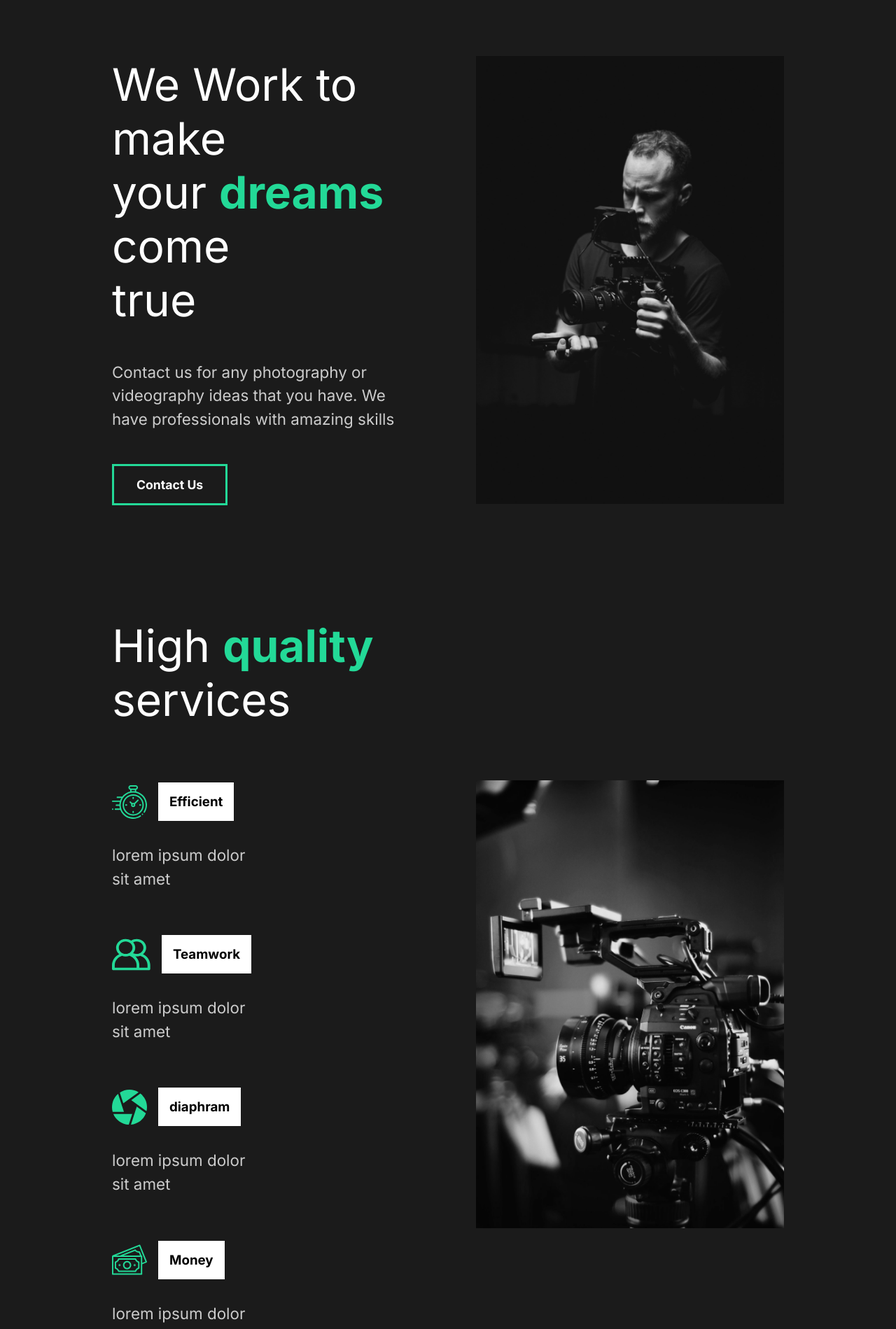
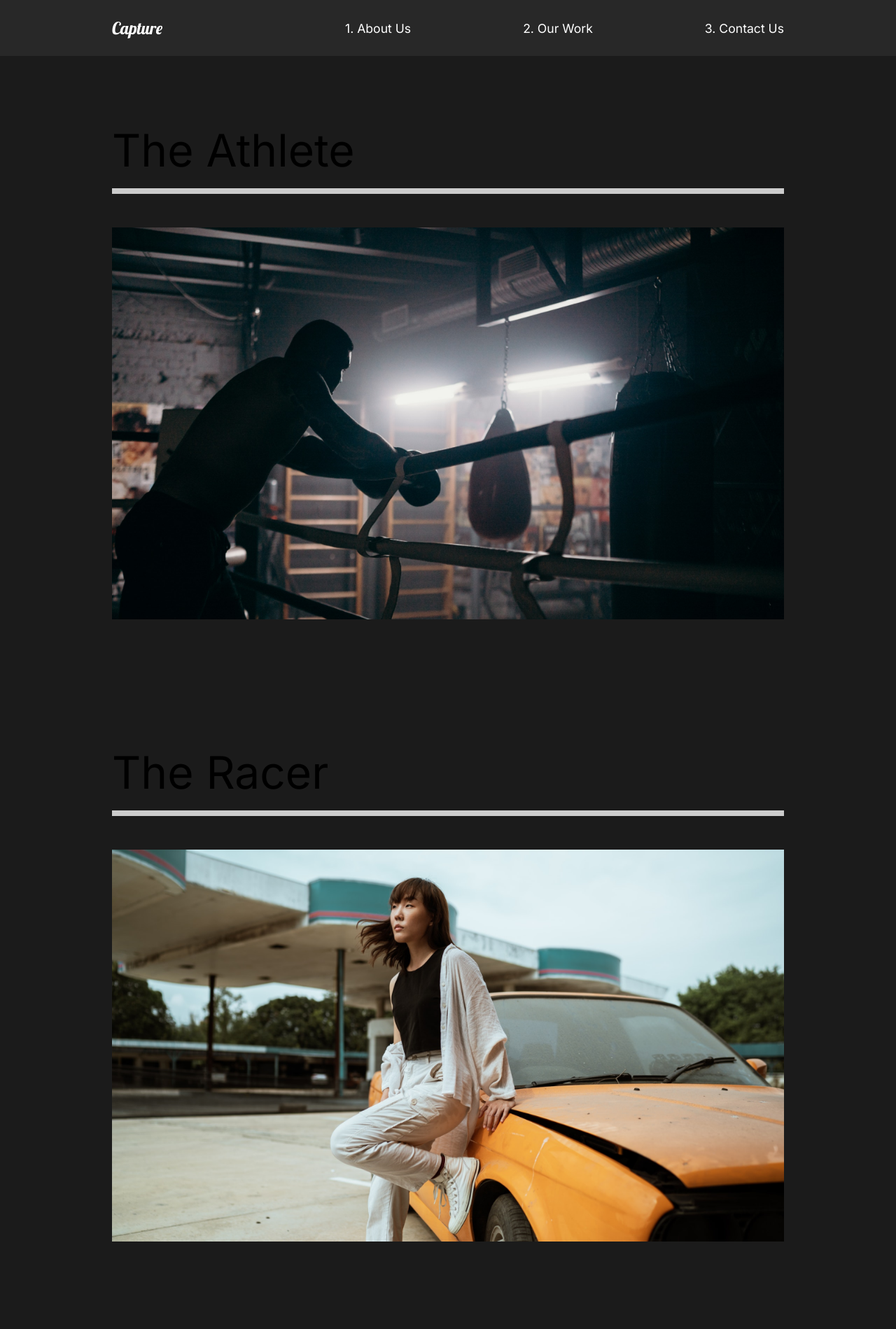
Before and after one commit to Cybertoge/Capture-React, a React (Create React App) app in the folder captureReact/capture/: page /work in a window 1280 px wide. Shown: the top 1899 px of the page at 70% size. Built offline with nearby package versions, Linux system fonts and the light colour scheme.

Commit message:
FramerMotion

```diff
--- a/captureReact/capture/src/App.js
+++ b/captureReact/capture/src/App.js
@@ -1,12 +1,31 @@
 import React from "react";
 import GlobalStyle from "./components/GlobalStyled";
 import AboutUs from "./Pages/AboutUs";
+import Nav from "./components/Nav";
+import ContactUs from "./Pages/ContactUs";
+import OurWork from "./Pages/OurWork";
+import { Switch, Route } from "react-router-dom";
+import MovieDetail from "./Pages/MovieDetails";
 
 function App() {
   return (
     <div className="App">
-      <GlobalStyle></GlobalStyle>
-      <AboutUs></AboutUs>
+      <GlobalStyle />
+      <Nav />
+      <Switch>
+        <Route path="/" exact>
+          <AboutUs />
+        </Route>
+        <Route path="/work" exact>
+          <OurWork />
+        </Route>
+        <Route path="/work/:id">
+          <MovieDetail />
+        </Route>
+        <Route path="/contact">
+          <ContactUs />
+        </Route>
+      </Switch>
     </div>
   );
 }
--- /dev/null
+++ b/captureReact/capture/src/Pages/ContactUs.js
@@ -0,0 +1,11 @@
+import React from "react";
+
+const ContactUs = () => {
+  return (
+    <div>
+      <h1>Contact Us</h1>
+    </div>
+  );
+};
+
+export default ContactUs;
--- /dev/null
+++ b/captureReact/capture/src/Pages/MovieDetails.js
@@ -0,0 +1,103 @@
+import React, { useState, useEffect } from "react";
+import styled from "styled-components";
+import { useHistory } from "react-router-dom";
+import { MovieState } from "../movieState";
+const MovieDetail = () => {
+  const history = useHistory();
+  const url = history.location.pathname;
+  const [movies, setMovies] = useState(MovieState);
+  const [movie, setMovie] = useState(null);
+
+  useEffect(() => {
+    const currentMovie = movies.filter((stateMovie) => stateMovie.url === url);
+    setMovie(currentMovie[0]);
+  }, [movies, url]);
+
+  return (
+    <>
+      {movie && (
+        <Details>
+          <HeadLine>
+            <h2>{movie.title}</h2>
+            <img src={movie.mainImg} alt="movie" />
+          </HeadLine>
+          <Awards>
+            {movie.awards.map((award) => (
+              <Award
+                title={award.title}
+                description={award.description}
+                key={award.title}
+              ></Award>
+            ))}
+          </Awards>
+          <ImageDisplay>
+            <img src={movie.secondaryImg} alt="movie" />
+          </ImageDisplay>
+        </Details>
+      )}
+    </>
+  );
+};
+
+const Details = styled.div`
+  color: white;
+`;
+
+const HeadLine = styled.div`
+  min-height: 90vh;
+  padding-top: 20vh;
+  position: relative;
+  h2 {
+    position: absolute;
+    top: 10%;
+    left: 50%;
+    transform: translate(-50%, -10%);
+  }
+  img {
+    width: 100%;
+    height: 70vh;
+    object-fit: cover;
+  }
+`;
+
+const Awards = styled.div`
+  min-height: 80vh;
+  display: flex;
+  margin: 5rem 10rem;
+  align-items: center;
+  justify-content: space-around;
+`;
+
+const AwardStyle = styled.div`
+  padding: 5rem;
+  h3 {
+    font-size: 2rem;
+  }
+  .line {
+    width: 75%;
+    background: #23d997;
+    height: 0.5rem;
+    margin: 1rem 0rem;
+  }
+  p {
+    padding: 2rem 0rem;
+  }
+`;
+const ImageDisplay = styled.div`
+  min-height: 50vh;
+  img {
+    width: 100%;
+    height: 100vh;
+    object-fit: cover;
+  }
+`;
+const Award = ({ title, description }) => {
+  return (
+    <AwardStyle>
+      <h3>{title}</h3>
+      <div className="line"></div>
+      <p>{description}</p>
+    </AwardStyle>
+  );
+};
+export default MovieDetail;
--- /dev/null
+++ b/captureReact/capture/src/Pages/OurWork.js
@@ -0,0 +1,58 @@
+import React from "react";
+import Styled from "styled-components";
+import { Link } from "react-router-dom";
+
+import athlete from "../img/athlete-small.png";
+import theracer from "../img/theracer-small.png";
+import goodtimes from "../img/goodtimes-small.png";
+const OurWork = () => {
+  return (
+    <Work>
+      <Movie>
+        <h2>The Athlete</h2>
+        <div className="line"></div>
+        <Link to="/work/the-athlete">
+          <img src={athlete} alt="Athlete" />
+        </Link>
+      </Movie>
+      <Movie>
+        <h2>The Racer</h2>
+        <div className="line"></div>
+        <Link to="/work/the-racer">
+          <img src={theracer} alt="theRacer" />
+        </Link>
+      </Movie>
+      <Movie>
+        <h2>Good Times</h2>
+        <div className="line"></div>
+        <Link to="/work/good-times">
+          <img src={goodtimes} alt="goodtimes" />
+        </Link>
+      </Movie>
+    </Work>
+  );
+};
+
+const Work = Styled.div`
+  min-height: 100vh;
+  overflow: hidden;
+  padding:5rem 10rem;
+  h2{
+    padding:1rem 0rem;
+  }
+`;
+const Movie = Styled.div`
+padding-bottom: 10rem;
+.line {
+  height: 0.5rem;
+  background: #cccccc;
+  margin-bottom: 3rem;
+}
+img {
+  width:100%;
+  height:70vh;
+  object-fit: cover;
+}
+`;
+
+export default OurWork;
--- a/captureReact/capture/src/components/AboutSection.js
+++ b/captureReact/capture/src/components/AboutSection.js
@@ -1,26 +1,25 @@
 import React from "react";
 import home1 from "../img/home1.png";
-//Styles
-import styled from "styled-components";
 import { About, Description, Image, Hide } from "../styles";
+import { motion } from "framer-motion";
 
 const AboutSection = () => {
   return (
     <About>
       <Description>
-        <div className="title">
+        <motion.div className="title">
           <Hide>
-            <h2>We Work to make</h2>
+            <motion.h2>We Work to make</motion.h2>
           </Hide>
           <Hide>
-            <h2>
+            <motion.h2>
               your <span>dreams</span> come
-            </h2>
+            </motion.h2>
           </Hide>
           <Hide>
-            <h2>true</h2>
+            <motion.h2>true</motion.h2>
           </Hide>
-        </div>
+        </motion.div>
         <p>
           Contact us for any photography or videography ideas that you have. We
           have professionals with amazing skills
--- a/captureReact/capture/src/components/Nav.js
+++ b/captureReact/capture/src/components/Nav.js
@@ -0,0 +1,55 @@
+import React from "react";
+import styled from "styled-components";
+import { Link } from "react-router-dom";
+
+const Nav = () => {
+  return (
+    <StyledNav>
+      <h1>
+        <Link id="logo" to="/">
+          Capture
+        </Link>
+      </h1>
+      <ul>
+        <li>
+          <Link to="/">1. About Us</Link>
+        </li>
+        <li>
+          <Link to="/work">2. Our Work</Link>
+        </li>
+        <li>
+          <Link to="/contact">3. Contact Us</Link>
+        </li>
+      </ul>
+    </StyledNav>
+  );
+};
+
+export default Nav;
+
+const StyledNav = styled.nav`
+  min-height: 10vh;
+  display: flex;
+  margin: auto;
+  justify-content: space-between;
+  align-items: center;
+  padding: 1rem 10rem;
+  background: #282828;
+  a {
+    color: white;
+    text-decoration: none;
+  }
+  ul {
+    display: flex;
+    list-style: none;
+  }
+  #logo {
+    font-size: 1.5rem;
+    font-family: "Lobster", cursive;
+    font-weight: lighter;
+  }
+  li {
+    padding-left: 10rem;
+    position: relative;
+  }
+`;
--- a/captureReact/capture/src/index.js
+++ b/captureReact/capture/src/index.js
@@ -1,13 +1,16 @@
-import React from 'react';
-import ReactDOM from 'react-dom';
-import App from './App';
-import reportWebVitals from './reportWebVitals';
+import React from "react";
+import ReactDOM from "react-dom";
+import App from "./App";
+import reportWebVitals from "./reportWebVitals";
+import { BrowserRouter } from "react-router-dom";
 
 ReactDOM.render(
   <React.StrictMode>
-    <App />
+    <BrowserRouter>
+      <App />
+    </BrowserRouter>
   </React.StrictMode>,
-  document.getElementById('root')
+  document.getElementById("root")
 );
 
 // If you want to start measuring performance in your app, pass a function
--- /dev/null
+++ b/captureReact/capture/src/movieState.js
@@ -0,0 +1,81 @@
+//Import Images
+import athlete from "./img/athlete-small.png";
+import goodtimes from "./img/goodtimes-small.png";
+import theracer from "./img/theracer-small.png";
+import athlete2 from "./img/athlete2.png";
+import goodtimes2 from "./img/good-times2.jpg";
+import theracer2 from "./img/the-racer2.jpg";
+
+export const MovieState = () => {
+  return [
+    {
+      title: "The Athlete",
+      mainImg: athlete,
+      secondaryImg: athlete2,
+      url: "/work/the-athlete",
+      awards: [
+        {
+          title: "Truly A masterpiece",
+          description:
+            "“Lorem Ipsum is simply dummy text of the printing and typesetting industry.”",
+        },
+        {
+          title: "Fresh look on a brutal sport.",
+          description:
+            "“Lorem Ipsum is simply dummy text of the printing and typesetting industry.”",
+        },
+        {
+          title: "It’s okay lmao.",
+          description:
+            "“Lorem Ipsum is simply dummy text of the printing and typesetting industry.”",
+        },
+      ],
+    },
+    {
+      title: "Good Times",
+      mainImg: goodtimes,
+      url: "/work/good-times",
+      secondaryImg: goodtimes2,
+      awards: [
+        {
+          title: "Truly A masterpiece",
+          description:
+            "“Lorem Ipsum is simply dummy text of the printing and typesetting industry.”",
+        },
+        {
+          title: "Fresh look on a brutal sport.",
+          description:
+            "“Lorem Ipsum is simply dummy text of the printing and typesetting industry.”",
+        },
+        {
+          title: "It’s okay lmao.",
+          description:
+            "“Lorem Ipsum is simply dummy text of the printing and typesetting industry.”",
+        },
+      ],
+    },
+    {
+      title: "The Racer",
+      mainImg: theracer,
+      url: "/work/the-racer",
+      secondaryImg: theracer2,
+      awards: [
+        {
+          title: "Truly A masterpiece",
+          description:
+            "“Lorem Ipsum is simply dummy text of the printing and typesetting industry.”",
+        },
+        {
+          title: "Fresh look on a brutal sport.",
+          description:
+            "“Lorem Ipsum is simply dummy text of the printing and typesetting industry.”",
+        },
+        {
+          title: "It’s okay lmao.",
+          description:
+            "“Lorem Ipsum is simply dummy text of the printing and typesetting industry.”",
+        },
+      ],
+    },
+  ];
+};
```
Also changed, not shown: 1 other file (tests, documents, lock files or other folders).
